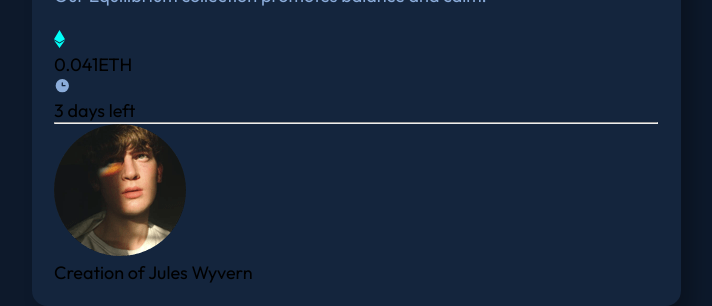
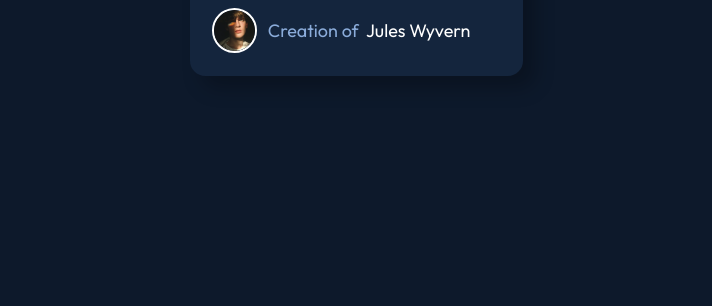
Before and after one commit to rahulvr29/nft-preview-card-component-main, a plain HTML site: page index.html in a window 1280 px wide. Shown: the part 593-899 px from the top of the page, without its empty margins (284-996 px from the left). After the commit the page ends 800 px from the top, so only its background shows below. Drawn offline with Linux system fonts and the light colour scheme.

Commit message:
complete

```diff
--- a/index.html
+++ b/index.html
@@ -17,6 +17,10 @@
   <div class="card">
     <div class="card-image-container">
       <img src="./images/image-equilibrium.jpg" alt="img" class="card-img">
+      <div class="overlay">
+        <img src="./images/icon-view.svg" alt="icon-viewCO" class="viewport">
+      </div>
+
     <h1 class="card-title">Equilibrium #3429 </h1>
     <p class="card-description"> Our Equilibrium collection promotes balance and calm.</p>
   </div>
@@ -29,10 +33,11 @@
         <img src="./images/icon-clock.svg" alt="clock" class="card-right-img">
         <p class="card-right-text">3 days left</p>
       </div>
+    </div>
     <hr class="card-divider">
     <div class="class-avatar-details">
       <img src="./images/image-avatar.png" alt="Avatar" class="card-avatar-img">
-      <p class="card-avatar-text">Creation of Jules Wyvern</p>
+      <p class="card-avatar-text"> Creation of <span class="avatar-name">   Jules Wyvern</span></p>
       </div>
 
   </div>
--- a/style.css/style.css
+++ b/style.css/style.css
@@ -32,24 +32,111 @@ img{
 }
 .card{
   background-color: var(--clr-card-bg);
-  width: 18.5rem
+  width: 18.5rem;
   height:auto;
   padding: 1.25rem;
   border-radius: var(--radius);
   box-shadow: 12px 12px 19px rgba(0, 0, 0, 0.25);
-
   display: flex;
   flex-direction: column;
-  gap: 1.25rem;
+  gap: 1rem;
 
 }
+.card-image-container{
+  position: relative;
+  width: 288px;
+}
+
 .card-img{
   border-radius: var(--radius);
+
+}
+.overlay{
+  width: 288px;
+  height: 288px;
+  border-radius: var(--radius);
+  background-color: var(--clr-Cyan);
+  display: flex;
+  align-items: center;
+  justify-content: center;
+  position: absolute;
+  top: 0;
+  left: 0;
+  opacity: 0;
+
+}
+.card-image-container:hover .overlay{
+  opacity: 0.75;
+  cursor: pointer;
 }
 .card-title{
-  color: var(--clr-White)
+  color: var(--clr-White);
+  font-size: 1.3rem;
+  font-weight: 600;
+
 }
+.card-title:hover{
+  color: var(--clr-Cyan);
+  cursor: pointer;
+}
+
 .card-description{
   color: var(--clr-Soft-blue);
   font-size: 1rem;
+  opacity: 0.6;
 }
+.card-deatils-container{
+  display: flex;
+  flex-direction: row;
+  align-items: center;
+  justify-content: space-between;
+}
+.card-left-detail-container{
+  display:flex ;
+  flex-direction: row;
+  align-items: center;
+  gap: 0.50rem;
+}
+.card-left-text{
+  color: var(--clr-Cyan);
+}
+.card-right-detail-container{
+  display:flex ;
+  flex-direction: row;
+  align-items: center;
+  gap: 0.50rem;
+}
+.card-right-text{
+  color:var(--clr-Soft-blue)
+}
+
+.card-divider{
+  border: 1px solid var(--clr-line)
+
+}
+.class-avatar-details{
+  display: flex;
+  flex-direction: row;
+  align-items:center;
+  gap: 0.60rem;
+
+}
+.card-avatar-img{
+  border: 2px solid var(--clr-White);
+  border-radius: 50%;
+  width: 2.5rem;
+}
+.card-avatar-text{
+  display: flex;
+  align-items: center;
+  justify-content: flex-end;
+  color: var(--clr-Soft-blue);
+  gap: 0.4rem;;
+}
+.avatar-name{
+  color: var(--clr-White);
+}
+.avatar-name:hover{
+  color: var(--clr-Cyan);
+  cursor: pointer;
+}
```
Also changed, not shown: 2 other files.
